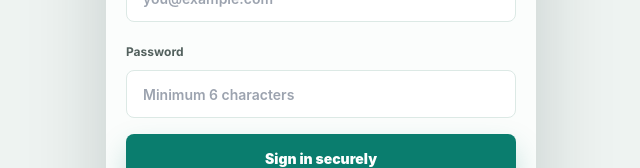
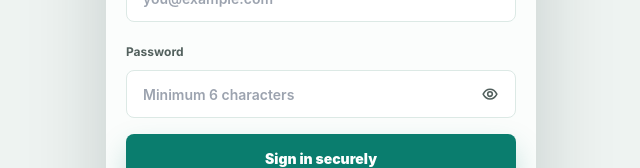
Before and after one commit to yogeshkukadiya92-stack/medicalreport, a Next.js app in the folder medivault-web/: page /login in a window 1280 px wide. Shown: the part 341-509 px from the top of the page, without its empty margins (319-959 px from the left). Built offline with nearby package versions, Linux system fonts and the light colour scheme; no server answers.

Commit message:
Add password visibility toggle

```diff
--- a/medivault-web/src/app/login/page.tsx
+++ b/medivault-web/src/app/login/page.tsx
@@ -27,6 +27,7 @@ export default function LoginPage() {
   const [mode, setMode] = useState<Mode>("signin");
   const [email, setEmail] = useState("");
   const [password, setPassword] = useState("");
+  const [showPassword, setShowPassword] = useState(false);
   const [message, setMessage] = useState("");
   const [error, setError] = useState("");
   const [isSubmitting, setIsSubmitting] = useState(false);
@@ -184,13 +185,35 @@ export default function LoginPage() {
 
           <label className="block">
             <span className="text-[12px] font-bold text-[#52605d]">Password</span>
-            <input
-              type="password"
-              value={password}
-              onChange={(event) => setPassword(event.target.value)}
-              placeholder="Minimum 6 characters"
-              className="mt-2 h-12 w-full rounded-lg border border-[#dce9e5] bg-white px-4 text-[14px] font-semibold text-[#162523] outline-none focus:border-[#0a7d6e]"
-            />
+            <div className="relative mt-2">
+              <input
+                type={showPassword ? "text" : "password"}
+                value={password}
+                onChange={(event) => setPassword(event.target.value)}
+                placeholder="Minimum 6 characters"
+                className="h-12 w-full rounded-lg border border-[#dce9e5] bg-white py-0 pl-4 pr-12 text-[14px] font-semibold text-[#162523] outline-none focus:border-[#0a7d6e]"
+              />
+              <button
+                type="button"
+                aria-label={showPassword ? "Hide password" : "Show password"}
+                aria-pressed={showPassword}
+                onClick={() => setShowPassword((current) => !current)}
+                className="absolute right-2 top-1/2 grid h-9 w-9 -translate-y-1/2 place-items-center rounded-md text-[#52605d] hover:bg-[#f1f6f4] hover:text-[#102323]"
+              >
+                {showPassword ? (
+                  <svg className="h-5 w-5" fill="none" stroke="currentColor" strokeLinecap="round" strokeLinejoin="round" strokeWidth="1.9" viewBox="0 0 24 24">
+                    <path d="M3.8 12.1s3-5.8 8.2-5.8 8.2 5.8 8.2 5.8-3 5.8-8.2 5.8-8.2-5.8-8.2-5.8Z" />
+                    <path d="M14.1 10a3 3 0 0 1-4.1 4.1" />
+                    <path d="m4.5 4.5 15 15" />
+                  </svg>
+                ) : (
+                  <svg className="h-5 w-5" fill="none" stroke="currentColor" strokeLinecap="round" strokeLinejoin="round" strokeWidth="1.9" viewBox="0 0 24 24">
+                    <path d="M3.8 12.1s3-5.8 8.2-5.8 8.2 5.8 8.2 5.8-3 5.8-8.2 5.8-8.2-5.8-8.2-5.8Z" />
+                    <path d="M12 14.8a2.8 2.8 0 1 0 0-5.6 2.8 2.8 0 0 0 0 5.6Z" />
+                  </svg>
+                )}
+              </button>
+            </div>
           </label>
 
           {error ? <p className="rounded-lg bg-[#fff0ec] p-3 text-[13px] font-bold text-[#ba563d]">{error}</p> : null}
```
